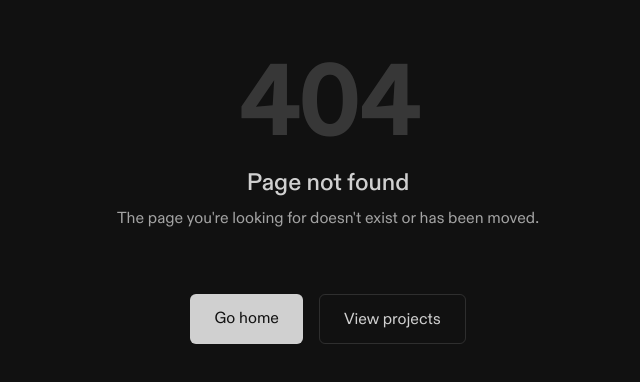
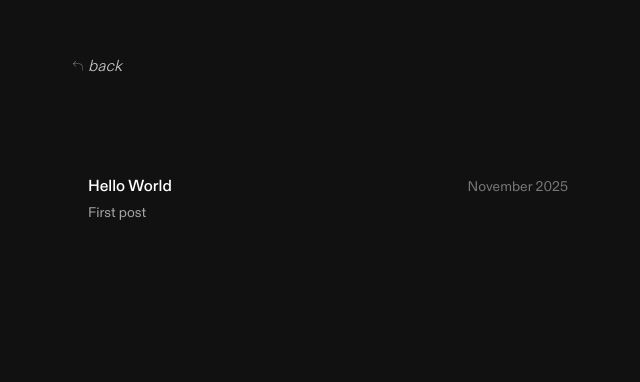
Before and after one commit to emmanuelotoo/portfolio, a Next.js app: page /thoughts in a window 1280 px wide. Before the commit this address had no page. Shown: the part 154-536 px from the top of the page, without its empty margins (312-952 px from the left). Built offline with nearby package versions, Linux system fonts and the light colour scheme.

Commit message:
refactor: remove Status component and update Navbar with new link; enhance Main component text

```diff
--- /dev/null
+++ b/src/app/(routes)/thoughts/page.tsx
@@ -0,0 +1,77 @@
+"use client";
+import { motion, AnimatePresence } from "framer-motion";
+import { useState } from "react";
+
+interface Thought {
+  id: string;
+  title: string;
+  date: string;
+  summary: string;
+  content: string;
+}
+
+const thoughts: Thought[] = [
+  {
+    id: "1",
+    title: "Hello World",
+    date: "November 2025",
+    summary: "First post",
+    content: "Welcome to my thoughts section. I'll be writing about technology, software engineering, and other things I find interesting here."
+  }
+];
+
+export default function Thoughts() {
+  // State to track which thought is expanded
+  const [expandedId, setExpandedId] = useState<string | null>(null);
+
+  const toggleExpand = (id: string) => {
+    setExpandedId(expandedId === id ? null : id);
+  };
+
+  return (
+    <section className="mb-16">
+      <div className="space-y-4">
+        {thoughts.map((thought) => (
+          <motion.div
+            key={thought.id}
+            className="relative z-10 flex flex-col gap-1 p-4 cursor-pointer rounded-lg hover:bg-surface/30 transition-colors"
+            onClick={() => toggleExpand(thought.id)}
+            whileHover={{ x: 4 }}
+            transition={{ duration: 0.2 }}
+          >
+            {/* Title and date on the same line */}
+            <div className="flex items-baseline justify-between gap-12 sm:gap-16">
+              <h3 className="text-sm sm:text-base font-medium text-white whitespace-nowrap">
+                {thought.title}
+              </h3>
+              <span className="text-xs sm:text-sm text-secondary-foreground/70 whitespace-nowrap flex-shrink-0">
+                {thought.date}
+              </span>
+            </div>
+
+            {/* Summary on the next line */}
+            <span className="text-xs sm:text-sm text-secondary-foreground">
+              {thought.summary}
+            </span>
+
+            <AnimatePresence>
+              {expandedId === thought.id && (
+                <motion.div
+                  initial={{ opacity: 0, height: 0, marginTop: 0 }}
+                  animate={{ opacity: 1, height: "auto", marginTop: 8 }}
+                  exit={{ opacity: 0, height: 0, marginTop: 0 }}
+                  transition={{ duration: 0.3, ease: "easeInOut" }}
+                  style={{ overflow: "hidden" }}
+                >
+                  <p className="text-xs sm:text-sm text-secondary-foreground/90 leading-relaxed">
+                    {thought.content}
+                  </p>
+                </motion.div>
+              )}
+            </AnimatePresence>
+          </motion.div>
+        ))}
+      </div>
+    </section>
+  );
+}
--- a/src/app/page.tsx
+++ b/src/app/page.tsx
@@ -1,7 +1,6 @@
 import { Footer } from "@/components/footer";
 import { Main } from "@/components/main";
 import { Navbar } from "@/components/navbar";
-import { Status } from "@/components/status";
 import { ErrorBoundary } from "@/components/error-boundary";
 import { SkipNavigation } from "@/components/skip-navigation";
 
@@ -22,10 +21,6 @@ export default function Home() {
             </ErrorBoundary>
 
             <ErrorBoundary>
-              <Status />
-            </ErrorBoundary>
-
-            <ErrorBoundary>
               <nav role="navigation" aria-label="Main navigation">
                 <Navbar />
               </nav>
--- a/src/components/main.tsx
+++ b/src/components/main.tsx
@@ -56,7 +56,7 @@ export const Main = () => {
         exploring the intersection of intelligence and technology.
       </p>
 
-      <p className="text-secondary-foreground text-sm sm:text-base">{`in my downtime, i enjoy hitting the gym or watching anime.`}</p>
+      <p className="text-secondary-foreground text-sm sm:text-base">{`i enjoy doing cool stuff, getting into football banter, and binge-watching shows.`}</p>
 
 
     </section>
--- a/src/components/navbar.tsx
+++ b/src/components/navbar.tsx
@@ -15,6 +15,12 @@ export const Navbar = () => {
       >
         experiences
       </Link>
+      <Link
+        href="/thoughts"
+        className="text-secondary-foreground transition-all duration-300 hover:text-white hover:translate-x-1 underline decoration-dashed underline-offset-[5px] py-2 text-sm sm:text-base min-h-[44px] flex items-center focus:outline-none focus:ring-2 focus:ring-foreground/20 focus:ring-offset-2 focus:ring-offset-background rounded"
+      >
+        thoughts
+      </Link>
     </div>
   );
 };
--- a/src/components/status.tsx
+++ /dev/null
@@ -1,22 +0,0 @@
-import { Download, Mail } from "lucide-react";
-
-export const Status = () => (
-  <div className="flex items-center justify-between gap-2 sm:gap-4">
-    <a
-      href="mailto:eotoo218@gmail.com"
-      className="flex items-center gap-2 text-xs sm:text-sm text-secondary-foreground hover:text-white transition-colors duration-300 group py-2 px-1 min-h-[44px]"
-    >
-      <div className="w-2 h-2 bg-green-500 rounded-full animate-pulse flex-shrink-0" />
-      <span className="leading-tight">contact me</span>
-      <Mail className="w-3 h-3 sm:w-4 sm:h-4 opacity-70 group-hover:opacity-100 transition-opacity duration-300 flex-shrink-0" />
-    </a>
-    <a
-      href="/cv.pdf"
-      download="cv.pdf"
-      className="flex items-center gap-1 sm:gap-2 text-xs sm:text-sm text-secondary-foreground hover:text-white transition-colors duration-300 group py-2 px-1 min-h-[44px]"
-    >
-      <Download className="w-3 h-3 sm:w-4 sm:h-4 group-hover:translate-y-0.5 transition-transform duration-300 flex-shrink-0" />
-      <span className="whitespace-nowrap">download cv</span>
-    </a>
-  </div>
-);
```
